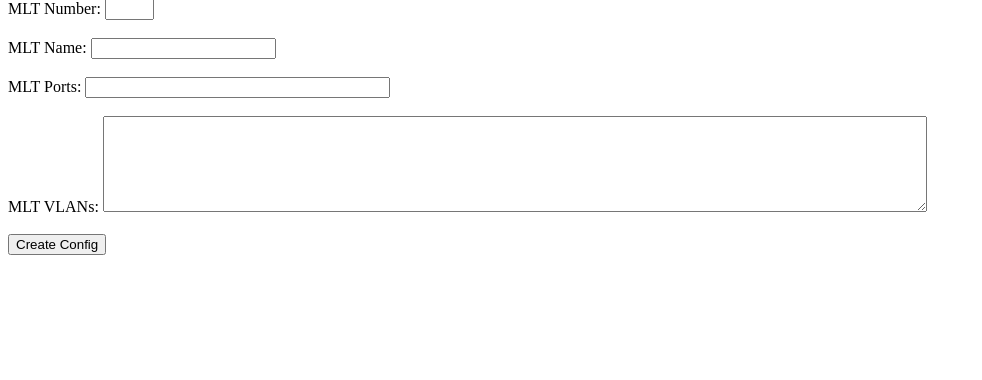
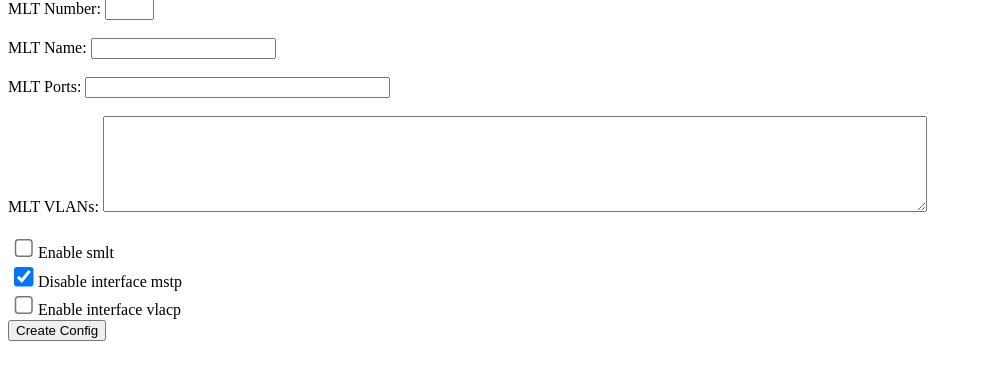
Before and after one commit to ospfbgp/stepcg-git, a PHP site: page /cfg-wizard/create-mlt.php in a window 1280 px wide. Shown: the part 103-483 px from the top of the page, without its empty margins (0-982 px from the left). Run offline with PHP 8.4, Linux system fonts and the light colour scheme.

Commit message:
Update create-mlt.php

```diff
--- a/opt/www/cfg-wizard/create-mlt.php
+++ b/opt/www/cfg-wizard/create-mlt.php
@@ -29,6 +29,9 @@ $mltname = "";
 $mltports = "";
 $mltportsErr = "";
 $mltvlans = "";
+$mstp = "checked";
+$smlt = "";
+$vlacp = "";
 
 if ($_SERVER["REQUEST_METHOD"] == "POST") {
 
@@ -36,6 +39,8 @@ if ($_SERVER["REQUEST_METHOD"] == "POST") {
     $mltname = test_input($_POST["mltname"]);
     $mltports = test_input($_POST["mltports"]);
     $mltvlans = test_input($_POST["mltvlans"]);
+    $vlacp = test_input($_POST["vlacp"]);
+    $smlt = test_input($_POST["smlt"]);
 
 }
 
@@ -60,7 +65,11 @@ function test_input($data) {
   MLT VLANs: <textarea name="mltvlans" cols="100" rows="6"><?=$mltvlans?></textarea>
   <br>
   <br>
+  <input type="checkbox" name="smlt" value="checked" style="zoom:1.5;" <?php echo $smlt;?>>Enable smlt<br>
+  <input type="checkbox" name="mstp" value="checked" style="zoom:1.5;"<?php echo $mstp;?>>Disable interface mstp<br>
+  <input type="checkbox" name="vlacp" value="checked" style="zoom:1.5;"<?php echo $vlacp;?>>Enable interface vlacp<br>
   <input type="submit" name="submit" value="Create Config">
+  <br>
 </form>
 </form>
 
@@ -72,6 +81,20 @@ enable<br>
 config t<br>
 interface gigabit <font color=\"orange\">$mltports</font><br>
 name <font color=\"orange\">\"$mltname\"</font><br>
+";
+if ($vlacp == "checked") {
+echo "
+vlacp fast-periodic-time 500 timeout short timeout-scale 5 funcmac-addr 01:80:c2:00:00:0f<br>
+vlacp enable<br>
+";
+}
+if ($mstp == "checked") {
+echo "
+no spanning-tree mstp<br>
+y<br>
+";
+}
+echo "
 exit<br>
 <br>
 mlt <font color=\"orange\">$mltnum</font> enable<br>
@@ -80,6 +103,14 @@ mlt <font color=\"orange\">$mltnum</font> member <font color=\"orange\">$mltport
 mlt <font color=\"orange\">$mltnum</font> encapsulation dot1q<br>
 <br>
 ";
+if ($smlt == "checked") {
+echo "
+interface <font color=\"orange\">$mltnum</font><br>
+smlt<br>
+exit<br>
+<br>
+";
+}
 $vlanarray = preg_split("~\s+~",$mltvlans);
 foreach ($vlanarray as $vlan) {
     echo "mlt <font color=\"orange\">$mltnum</font> vlan $vlan<br>";
```
